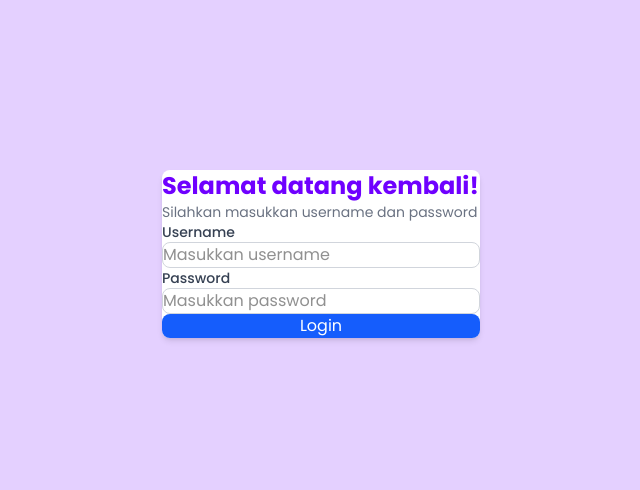
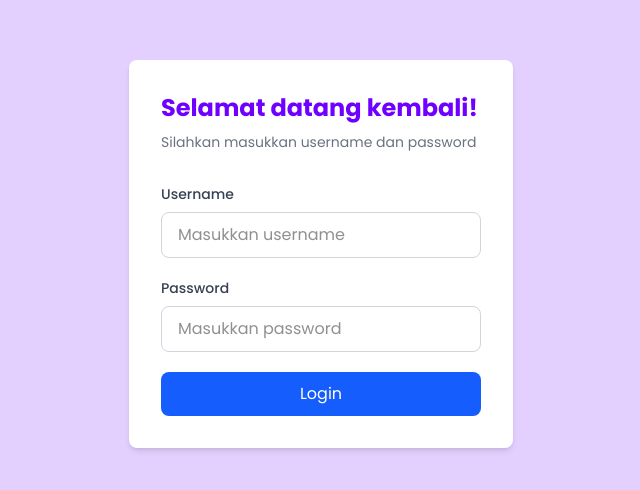
Before and after one commit to Aldzakwan00/material-store-project, a React (Vite) app: page /login in a window 1280 px wide. Shown: the part 146-636 px from the top of the page, without its empty margins (319-959 px from the left). Built offline with nearby package versions, Linux system fonts and the light colour scheme.

Commit message:
remove margin

```diff
--- a/src/features/auth/pages/Login.jsx
+++ b/src/features/auth/pages/Login.jsx
@@ -25,7 +25,7 @@ const Login = () => {
 
   return (
     <div className="flex min-h-screen items-center justify-center bg-[#E4D0FF] font-poppins">
-      <div className="rounded-lg bg-white shadow-md">
+      <div className="w-96 rounded-lg bg-white p-8 shadow-md">
         <div className="mb-8">
           <h1 className="text-2xl font-bold text-[#6F00FF]">
             Selamat datang kembali!
--- a/src/index.css
+++ b/src/index.css
@@ -3,8 +3,6 @@
 
 
 * {
-  margin: 0;
-  padding: 0;
   box-sizing: border-box;
 }
 
```
